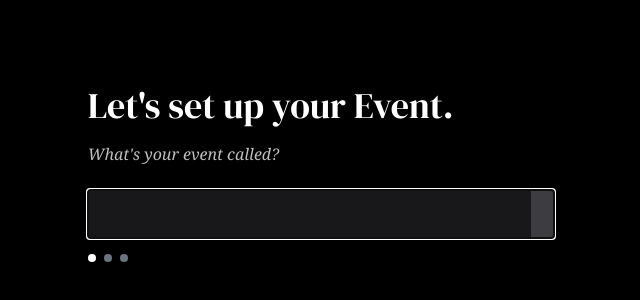
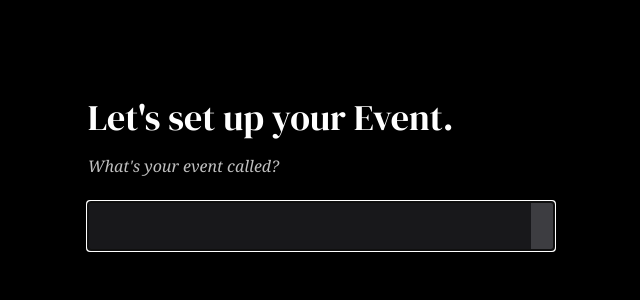
Before and after one commit to Pixelrick420/undecided, a React (Create React App) app in the folder frontend/: page /host in a window 1280 px wide. Shown: the part 226-526 px from the top of the page, without its empty margins (319-959 px from the left). Built offline with nearby package versions, Linux system fonts and the light colour scheme.

Commit message:
Update host.jsx

```diff
--- a/frontend/src/pages/host.jsx
+++ b/frontend/src/pages/host.jsx
@@ -56,9 +56,9 @@ const RegistrationForm = ({ setElements, elements, setCurrentQuestion }) => {
   };
 
   return (
-    <div className="flex flex-col items-center justify-center min-h-screen bg-black text-white">
-      <h1 className="text-4xl mb-4">Let’s set up your event.</h1>
-      <p className="text-lg italic opacity-75 mb-6">
+    <div className="flex flex-col w-5/12 items-start justify-center min-h-screen bg-black text-white">
+      <h1 className="text-4xl text-left mb-4">Let’s set up your Event.</h1>
+      <p className="text-lg opacity-75 font-serif mb-6">
         Set up your registration form.
       </p>
 
@@ -67,7 +67,13 @@ const RegistrationForm = ({ setElements, elements, setCurrentQuestion }) => {
           <div
             key={index}
             className={`p-4 rounded-md cursor-pointer ${
-              element.type === "text" ? "bg-blue-600" : "bg-green-600"
+              element.type === "text"
+                ? "bg-blue-600"
+                : element.type === "checkbox"
+                ? "bg-green-600"
+                : element.type === "payment"
+                ? "bg-yellow-500"
+                : "bg-pink-600"
             }`}
             onClick={() => handleEditElement(index)}
           >
@@ -92,7 +98,7 @@ const RegistrationForm = ({ setElements, elements, setCurrentQuestion }) => {
           />
 
           <select
-            className="p-2 bg-customLightGray text-white rounded-md w-1/12"
+            className="p-2 bg-customLightGray text-white h-[55px] rounded-md w-1/12"
             value={selectedElement}
             onChange={handleSelectChange}
           >
@@ -138,11 +144,11 @@ const RegistrationForm = ({ setElements, elements, setCurrentQuestion }) => {
 
 export const HostPage = () => {
   var errorraised = false; // set this to true if any error like password does not match etc
-
+  const EVENTID = "HEHEHEHEHHE";
   const questions = [
     "What's your event called?",
     "Set up your registration form",
-    "This is your event code, make sure you share it with all your participants!",
+    "Here is your event code, please share it with all your participants!",
   ];
 
   const [currentQuestion, setCurrentQuestion] = useState(0);
@@ -191,6 +197,7 @@ export const HostPage = () => {
             {questions[currentQuestion]}
           </h2>
 
+          {currentQuestion !== 2 ? (
             <input
               type="text"
               value={inputValue}
@@ -199,21 +206,9 @@ export const HostPage = () => {
               className={!errorraised ? "gradient" : "errorgradient"}
               autoFocus
             />
-
-          <div>
-            <div className="flex justify-start mt-4 space-x-2">
-              {Array(3)
-                .fill(0)
-                .map((_, index) => (
-                  <span
-                    key={index}
-                    className={`h-2 w-2 rounded-full ${
-                      index === currentQuestion ? "bg-white" : "bg-gray-500"
-                    }`}
-                  />
-                ))}
-            </div>
-          </div>
+          ) : (
+            <div class="gradient">{EVENTID}</div>
+          )}
         </div>
       ) : (
         <RegistrationForm
```
Lines whose indentation alone changed are shown as unchanged.
